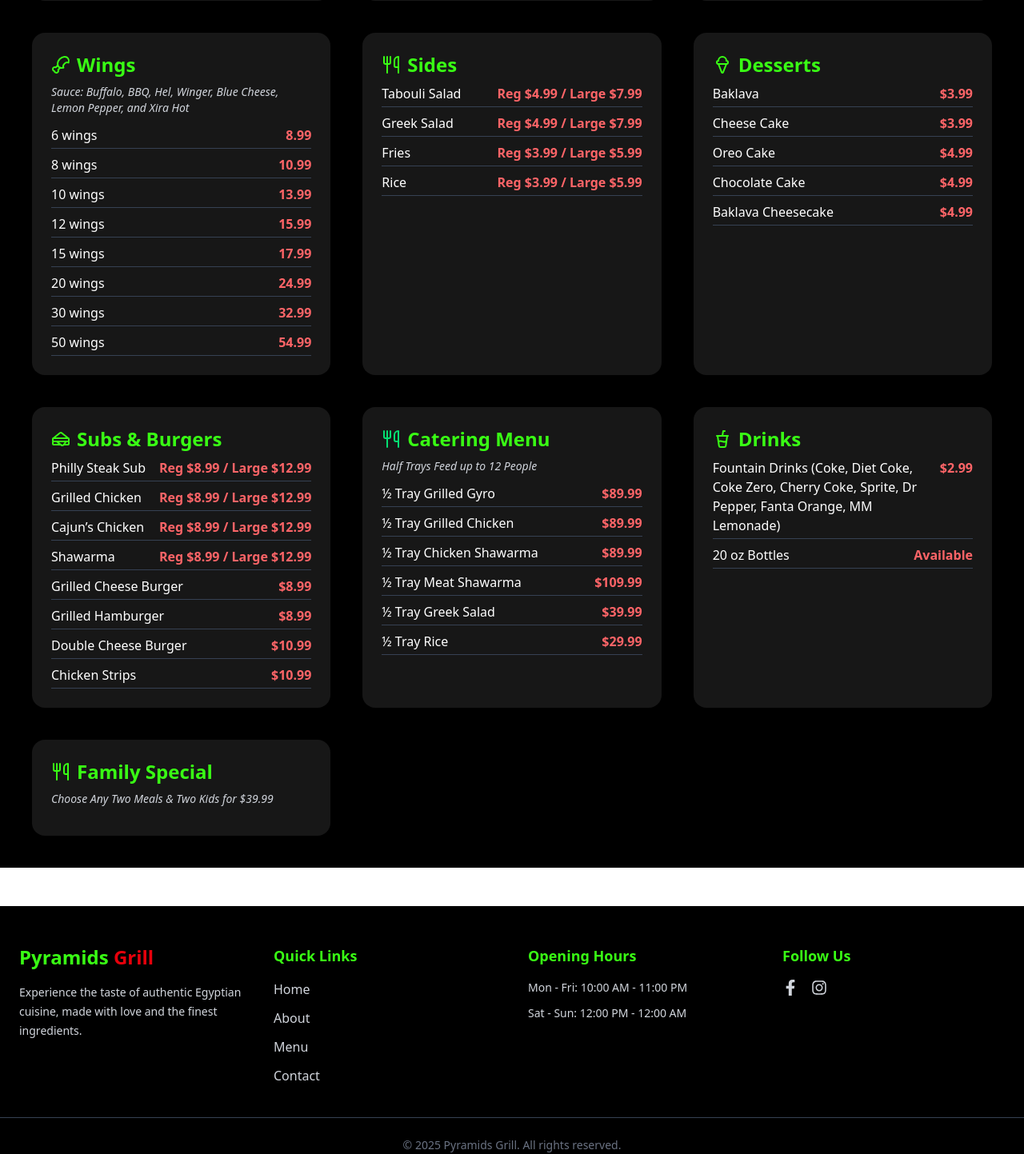
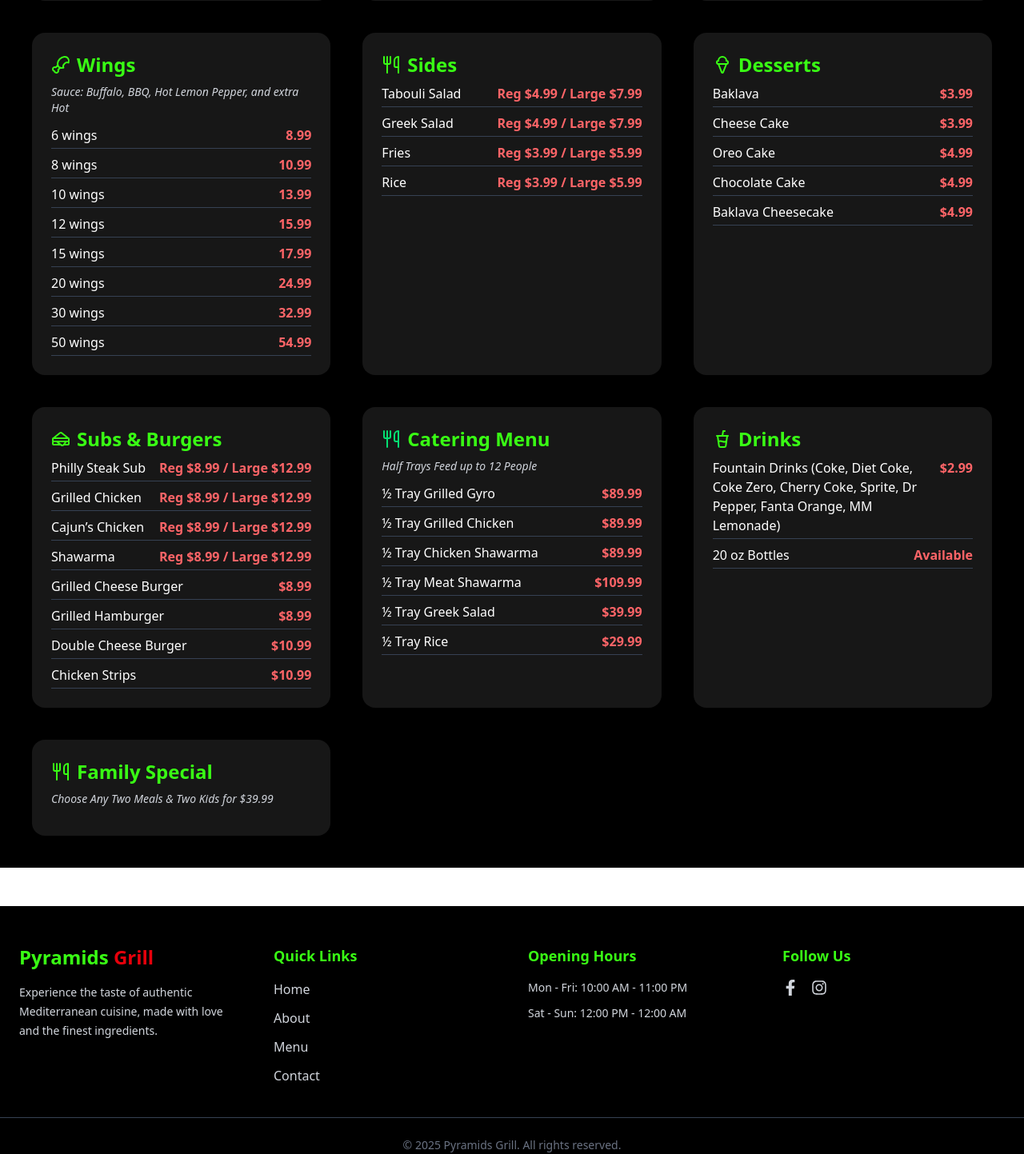
Before and after one commit to mariamsameh376/Pyrimadsgrill, a React (Vite) app: page /menu in a window 1280 px wide. Shown: the part 554-1997 px from the top of the page at 80% size. Built offline with nearby package versions, Linux system fonts and the light colour scheme.

Commit message:
change in syntax

```diff
--- a/src/components/Footer/Footer.jsx
+++ b/src/components/Footer/Footer.jsx
@@ -15,7 +15,7 @@ const Footer = () => {
             Pyramids <span className="text-red-600">Grill</span>
           </h2>
           <p className="text-sm leading-6">
-            Experience the taste of authentic Egyptian cuisine,
+            Experience the taste of authentic Mediterranean cuisine,
             made with love and the finest ingredients.
           </p>
         </div>
--- a/src/components/MenuDate/MenuDate.jsx
+++ b/src/components/MenuDate/MenuDate.jsx
@@ -47,7 +47,7 @@ const menuSections = [
     title: "Wings",
     icon: <Drumstick className="inline-block w-6 h-6 mr-2 text-[#39FF14]
 " />,
-    subtitle: "Sauce: Buffalo, BBQ, Hel, Winger, Blue Cheese, Lemon Pepper, and Xira Hot",
+    subtitle: "Sauce: Buffalo, BBQ, Hot Lemon Pepper, and extra Hot",
     items: [
       { name: "6 wings", price: "8.99" },
       { name: "8 wings", price: "10.99" },
```
